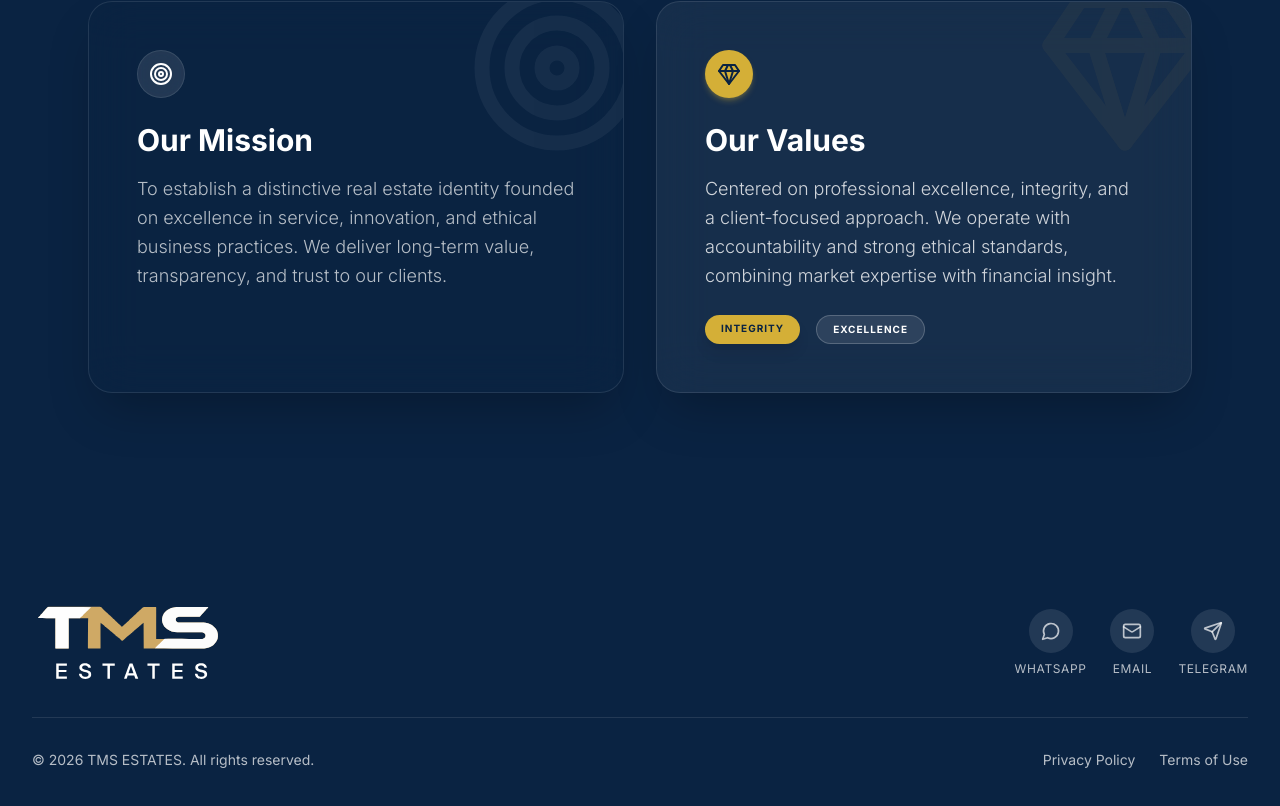
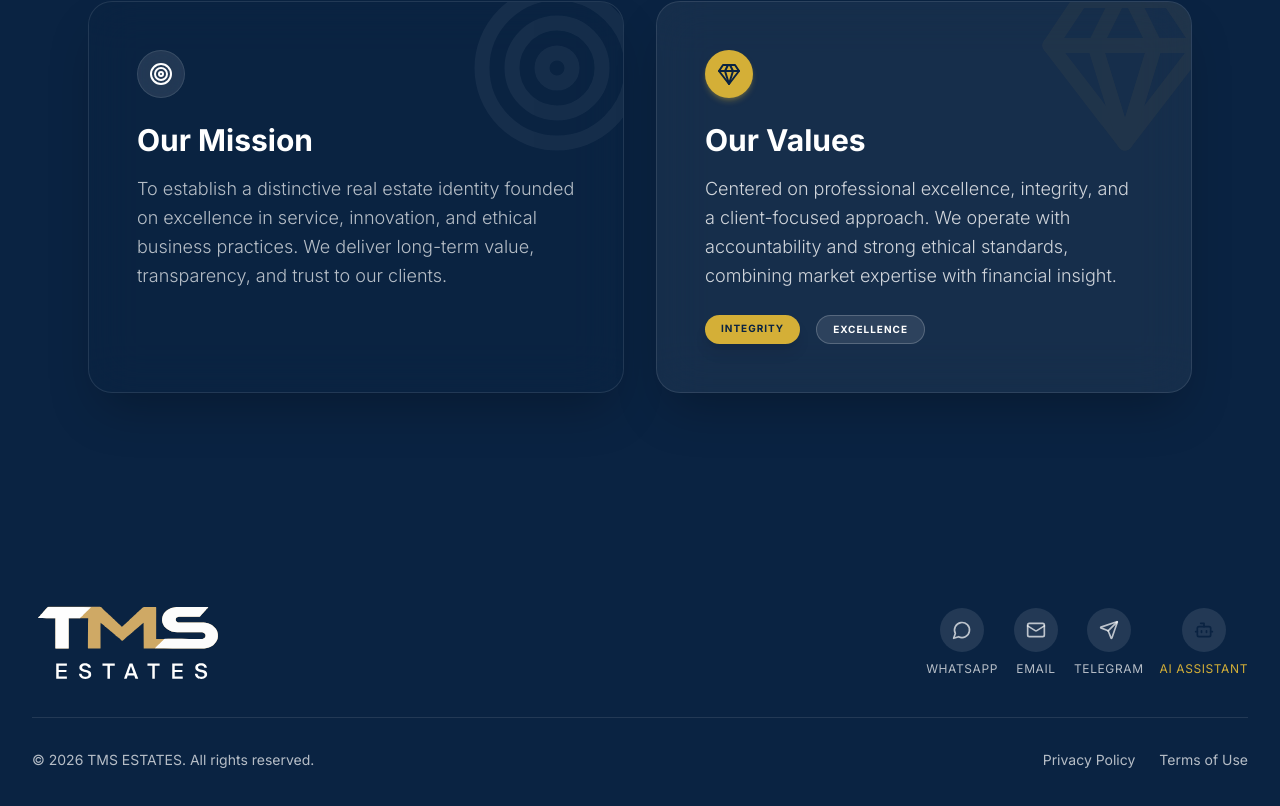
Before and after one commit to tmsgroupeu/tmsestates, a Next.js app in the folder web/: page /en/about in a window 1280 px wide. Shown: the part 1011-1817 px from the top of the page. Built offline with nearby package versions, Linux system fonts and the light colour scheme.

Commit message:
Update Footer.tsx

```diff
--- a/web/src/components/Footer.tsx
+++ b/web/src/components/Footer.tsx
@@ -1,15 +1,18 @@
 /* FULL REPLACEMENT: src/components/Footer.tsx */
+"use client";
+
 import Image from "next/image";
-import { Mail, MessageCircle, Send } from 'lucide-react';
+import { Mail, MessageCircle, Send, Bot } from 'lucide-react'; // Added Bot icon
 import { Link } from "@/i18n/routing";
 
-const contactBubbles = [
-    { icon: MessageCircle, label: 'WhatsApp', href: 'https://wa.me/YOUR_NUMBER' },
-    { icon: Mail, label: 'Email', href: 'mailto:info@tmsestates.com' },
-    { icon: Send, label: 'Telegram', href: 'https://t.me/YOUR_USER' },
-];
+export default function Footer() {
 
-export default function Footer() {
+  // Function to trigger the AI Widget from the footer
+  const openAIChat = (e: React.MouseEvent) => {
+    e.preventDefault();
+    window.dispatchEvent(new CustomEvent("open-ai-chat"));
+  };
+
   return (
     <footer id="page-footer" className="bg-[#0A2342] text-white/70 relative z-20">
         <div className="mx-auto max-w-7xl px-4 sm:px-6 lg:px-8 py-12">
@@ -18,8 +21,6 @@ export default function Footer() {
             <div className="flex flex-col md:flex-row justify-between items-center gap-8 border-b border-white/10 pb-8">
 
                 <Link href="/" className="shrink-0">
-                    {/* ✅ FIX: Replaced "w-auto" with specific width constraints */}
-                    {/* w-40 (160px) on mobile, w-48 (192px) on desktop */}
                     <Image
                         src="/tms-logo-white.svg"
                         alt="TMS Estates Logo"
@@ -29,37 +30,58 @@ export default function Footer() {
                     />
                 </Link>
 
-                <div className="flex justify-center items-center gap-6">
-                    {contactBubbles.map((item) => (
-                        <a
-                            key={item.label}
-                            href={item.href}
-                            target="_blank"
-                            rel="noopener noreferrer"
-                            className="group flex flex-col items-center gap-2 text-center text-xs uppercase tracking-wider"
-                        >
-                            <div className="bg-white/10 p-3 rounded-full transition-all duration-300 ease-out group-hover:bg-[#D4AF37] group-hover:text-[#0A2342] group-hover:scale-110 transform-gpu">
-                                <item.icon size={20} />
-                            </div>
-                            <span>{item.label}</span>
-                        </a>
-                    ))}
+                <div className="flex justify-center items-center gap-4 flex-wrap">
+                    {/* Standard Contacts */}
+                    <a href="https://wa.me/YOUR_NUMBER" target="_blank" rel="noreferrer" className="footer-bubble group">
+                        <div className="icon-circle"><MessageCircle size={20} /></div>
+                        <span>WhatsApp</span>
+                    </a>
+
+                    <a href="mailto:info@tmsestates.com" className="footer-bubble group">
+                        <div className="icon-circle"><Mail size={20} /></div>
+                        <span>Email</span>
+                    </a>
+
+                    <a href="https://t.me/YOUR_USER" target="_blank" rel="noreferrer" className="footer-bubble group">
+                        <div className="icon-circle"><Send size={20} /></div>
+                        <span>Telegram</span>
+                    </a>
+
+                    {/* ✅ NEW AI ASSISTANT BUTTON IN FOOTER */}
+                    <button onClick={openAIChat} className="footer-bubble group">
+                        <div className="icon-circle bg-[#D4AF37] text-[#0A2342] group-hover:bg-white">
+                            <Bot size={20} />
+                        </div>
+                        <span className="text-[#D4AF37] group-hover:text-white transition-colors">AI Assistant</span>
+                    </button>
                 </div>
             </div>
 
-            {/* Bottom Row: Copyright & Legal Links */}
+            {/* Bottom Row */}
             <div className="flex flex-col sm:flex-row justify-between items-center gap-4 text-sm text-center pt-8">
                 <p>&copy; {new Date().getFullYear()} TMS ESTATES. All rights reserved.</p>
                 <div className="flex gap-6">
-                    <Link href="/privacy-policy" className="hover:text-[#D4AF37] transition-colors">
-                        Privacy Policy
-                    </Link>
-                    <Link href="/terms-of-use" className="hover:text-[#D4AF37] transition-colors">
-                        Terms of Use
-                    </Link>
+                    <Link href="/privacy-policy" className="hover:text-[#D4AF37] transition-colors">Privacy Policy</Link>
+                    <Link href="/terms-of-use" className="hover:text-[#D4AF37] transition-colors">Terms of Use</Link>
                 </div>
             </div>
         </div>
+
+        {/* Local Styles for Footer Bubbles */}
+        <style jsx>{`
+           .footer-bubble {
+              display: flex; flex-direction: column; align-items: center; gap: 0.5rem;
+              font-size: 0.75rem; text-transform: uppercase; letter-spacing: 0.05em;
+              cursor: pointer;
+           }
+           .icon-circle {
+              background: rgba(255,255,255,0.1); padding: 0.75rem; border-radius: 9999px;
+              transition: all 0.3s cubic-bezier(0.4, 0, 0.2, 1);
+           }
+           .group:hover .icon-circle {
+              background: #D4AF37; color: #0A2342; transform: scale(1.1);
+           }
+        `}</style>
     </footer>
   );
 }
```
